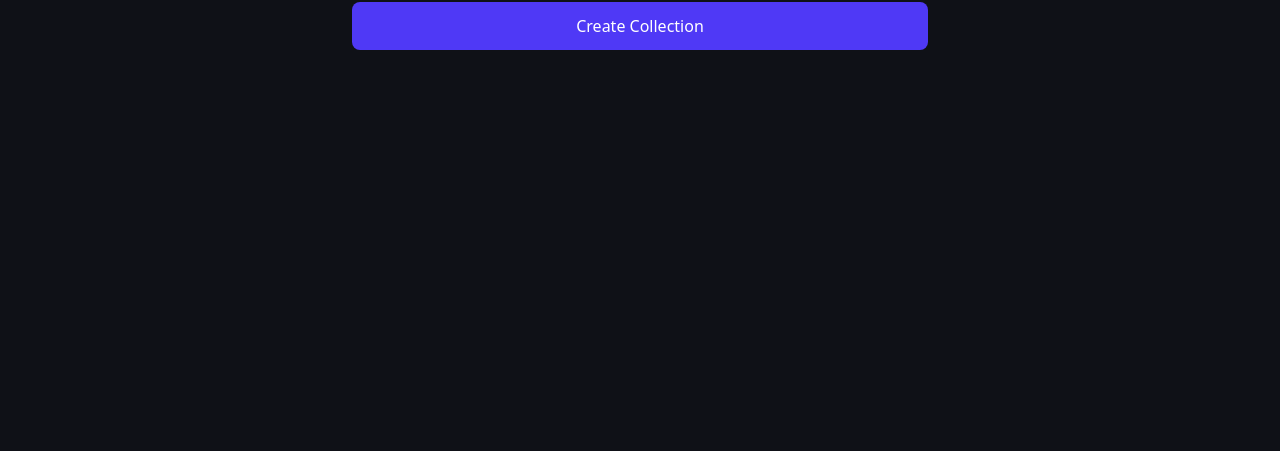
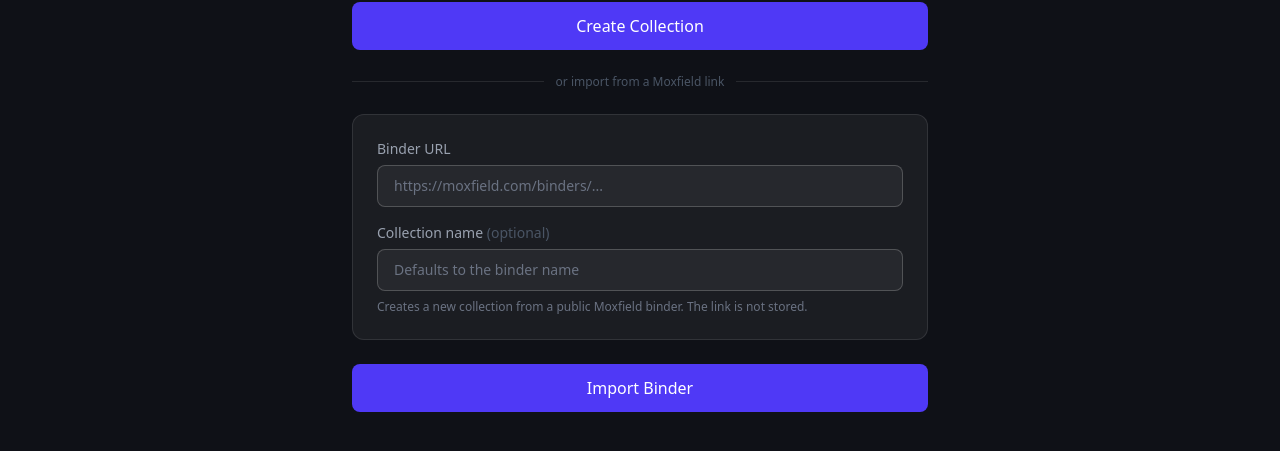
Before and after one commit to marioweid/mtg_helper, a Next.js app in the folder frontend/: page /collections/new in a window 1280 px wide. Shown: the part 343-794 px from the top of the page. Built offline with nearby package versions, Linux system fonts and the light colour scheme; no server answers.

Commit message:
feat: Moxfield link import UI for collections

```diff
--- a/frontend/app/collections/[id]/import/page.tsx
+++ b/frontend/app/collections/[id]/import/page.tsx
@@ -8,6 +8,12 @@ import { apiClient, ApiError } from "@/lib/api";
 import type { CollectionImportFormat, CollectionImportResponse } from "@/lib/types";
 
 type Mode = "merge" | "replace";
+type Source = "csv" | "link";
+
+const SOURCE_COPY: Record<Source, { label: string; hint: string }> = {
+  csv: { label: "CSV", hint: "Upload or paste a Moxfield / ManaBox export." },
+  link: { label: "Moxfield link", hint: "Paste a public binder URL." },
+};
 
 const FORMAT_COPY: Record<
   CollectionImportFormat,
@@ -29,7 +35,9 @@ const FORMAT_COPY: Record<
 
 export default function ImportCollectionPage({ params }: { params: Promise<{ id: string }> }) {
   const { id } = use(params);
+  const [source, setSource] = useState<Source>("csv");
   const [csv, setCsv] = useState("");
+  const [url, setUrl] = useState("");
   const [mode, setMode] = useState<Mode>("merge");
   const [format, setFormat] = useState<CollectionImportFormat>("moxfield");
   const [submitting, setSubmitting] = useState(false);
@@ -46,15 +54,22 @@ export default function ImportCollectionPage({ params }: { params: Promise<{ id:
 
   async function handleSubmit(e: React.FormEvent) {
     e.preventDefault();
-    if (!csv.trim()) {
+    if (source === "csv" && !csv.trim()) {
       setError("Paste or upload a CSV first.");
+      return;
+    }
+    if (source === "link" && !url.trim()) {
+      setError("Paste a Moxfield binder link first.");
       return;
     }
     setSubmitting(true);
     setError(null);
     setResult(null);
     try {
-      const res = await apiClient.importCollectionCsv(id, { csv, mode, format });
+      const res =
+        source === "csv"
+          ? await apiClient.importCollectionCsv(id, { csv, mode, format })
+          : await apiClient.importCollectionUrl(id, { url: url.trim(), mode });
       setResult(res);
     } catch (err) {
       if (err instanceof ApiError && err.code === "PARSE_ERROR") {
@@ -110,6 +125,7 @@ export default function ImportCollectionPage({ params }: { params: Promise<{ id:
             onClick={() => {
               setResult(null);
               setCsv("");
+              setUrl("");
             }}
             className="rounded-lg border border-white/20 bg-white/5 px-5 py-2.5 text-sm font-medium text-gray-300 hover:bg-white/10 transition-colors"
           >
@@ -129,11 +145,55 @@ export default function ImportCollectionPage({ params }: { params: Promise<{ id:
         ← Collection
       </Link>
       <PageHeader
-        title="Import CSV"
-        subtitle="Paste your collection export or upload a file. Merge adds to what's already here; replace wipes first."
+        title="Import cards"
+        subtitle="Import from a CSV export or a public Moxfield binder link. Merge adds to what's already here; replace wipes first."
       />
 
       <form onSubmit={handleSubmit} className="flex flex-col gap-6">
+        <section className="rounded-xl border border-white/10 bg-white/5 p-6">
+          <h2 className="mb-3 font-semibold text-white">Source</h2>
+          <div className="grid grid-cols-2 gap-2">
+            {(Object.keys(SOURCE_COPY) as Source[]).map((option) => (
+              <button
+                key={option}
+                type="button"
+                aria-pressed={source === option}
+                onClick={() => {
+                  setSource(option);
+                  setError(null);
+                }}
+                className={`rounded-lg border px-3 py-3 text-left text-sm transition-colors ${
+                  source === option
+                    ? "border-indigo-500 bg-indigo-900/40 text-indigo-300"
+                    : "border-white/10 bg-white/5 text-gray-400 hover:border-white/20"
+                }`}
+              >
+                <p className="font-medium">{SOURCE_COPY[option].label}</p>
+                <p className="mt-0.5 text-xs text-gray-500">{SOURCE_COPY[option].hint}</p>
+              </button>
+            ))}
+          </div>
+        </section>
+
+        {source === "link" && (
+          <section className="rounded-xl border border-white/10 bg-white/5 p-6">
+            <h2 className="mb-1 font-semibold text-white">Moxfield binder link</h2>
+            <p className="mb-4 text-xs text-gray-500">
+              Public binders only. The link is not stored — re-import later to refresh.
+            </p>
+            <input
+              type="url"
+              value={url}
+              onChange={(e) => setUrl(e.target.value)}
+              placeholder="https://moxfield.com/binders/..."
+              spellCheck={false}
+              className="w-full rounded-lg border border-white/20 bg-black/20 px-4 py-3 text-sm text-white placeholder-gray-600 focus:border-indigo-500 focus:outline-none focus:ring-1 focus:ring-indigo-500"
+            />
+          </section>
+        )}
+
+        {source === "csv" && (
+          <>
         <section className="rounded-xl border border-white/10 bg-white/5 p-6">
           <h2 className="mb-3 font-semibold text-white">CSV Format</h2>
           <div className="grid grid-cols-2 gap-2">
@@ -187,6 +247,8 @@ export default function ImportCollectionPage({ params }: { params: Promise<{ id:
             className="w-full rounded-lg border border-white/20 bg-black/20 px-4 py-3 text-sm text-white placeholder-gray-600 focus:border-indigo-500 focus:outline-none focus:ring-1 focus:ring-indigo-500 resize-y font-mono"
           />
         </section>
+          </>
+        )}
 
         <section className="rounded-xl border border-white/10 bg-white/5 p-6">
           <h2 className="mb-3 font-semibold text-white">Import Mode</h2>
--- a/frontend/app/collections/new/page.tsx
+++ b/frontend/app/collections/new/page.tsx
@@ -11,6 +11,10 @@ export default function NewCollectionPage() {
   const [name, setName] = useState("");
   const [submitting, setSubmitting] = useState(false);
   const [error, setError] = useState<string | null>(null);
+  const [linkUrl, setLinkUrl] = useState("");
+  const [linkName, setLinkName] = useState("");
+  const [linkSubmitting, setLinkSubmitting] = useState(false);
+  const [linkError, setLinkError] = useState<string | null>(null);
 
   async function handleSubmit(e: React.FormEvent) {
     e.preventDefault();
@@ -30,6 +34,30 @@ export default function NewCollectionPage() {
         setError(err instanceof Error ? err.message : "Failed to create collection.");
       }
       setSubmitting(false);
+    }
+  }
+
+  async function handleLinkSubmit(e: React.FormEvent) {
+    e.preventDefault();
+    if (!linkUrl.trim()) {
+      setLinkError("Paste a Moxfield binder link first.");
+      return;
+    }
+    setLinkSubmitting(true);
+    setLinkError(null);
+    try {
+      const result = await apiClient.createCollectionFromUrl({
+        url: linkUrl.trim(),
+        ...(linkName.trim() ? { name: linkName.trim() } : {}),
+      });
+      router.push(`/collections/${result.collection.id}`);
+    } catch (err) {
+      if (err instanceof ApiError && err.code === "DUPLICATE_COLLECTION") {
+        setLinkError("You already have a collection with the binder's name — pick another.");
+      } else {
+        setLinkError(err instanceof Error ? err.message : "Import failed.");
+      }
+      setLinkSubmitting(false);
     }
   }
 
@@ -73,6 +101,57 @@ export default function NewCollectionPage() {
           {submitting ? "Creating..." : "Create Collection"}
         </button>
       </form>
+
+      <div className="my-6 flex items-center gap-3 text-xs text-gray-600">
+        <div className="h-px flex-1 bg-white/10" />
+        <span>or import from a Moxfield link</span>
+        <div className="h-px flex-1 bg-white/10" />
+      </div>
+
+      <form onSubmit={handleLinkSubmit} className="flex flex-col gap-6">
+        <section className="rounded-xl border border-white/10 bg-white/5 p-6">
+          <label className="mb-1.5 block text-sm text-gray-400" htmlFor="binder-url">
+            Binder URL
+          </label>
+          <input
+            id="binder-url"
+            type="url"
+            value={linkUrl}
+            onChange={(e) => setLinkUrl(e.target.value)}
+            placeholder="https://moxfield.com/binders/..."
+            spellCheck={false}
+            className="w-full rounded-lg border border-white/20 bg-white/5 px-4 py-2.5 text-sm text-white placeholder-gray-500 focus:border-indigo-500 focus:outline-none focus:ring-1 focus:ring-indigo-500"
+          />
+          <label className="mb-1.5 mt-4 block text-sm text-gray-400" htmlFor="binder-name">
+            Collection name <span className="text-gray-600">(optional)</span>
+          </label>
+          <input
+            id="binder-name"
+            type="text"
+            value={linkName}
+            onChange={(e) => setLinkName(e.target.value)}
+            placeholder="Defaults to the binder name"
+            className="w-full rounded-lg border border-white/20 bg-white/5 px-4 py-2.5 text-sm text-white placeholder-gray-500 focus:border-indigo-500 focus:outline-none focus:ring-1 focus:ring-indigo-500"
+          />
+          <p className="mt-2 text-xs text-gray-500">
+            Creates a new collection from a public Moxfield binder. The link is not stored.
+          </p>
+        </section>
+
+        {linkError && (
+          <p className="rounded-lg border border-red-500/30 bg-red-900/20 px-4 py-3 text-sm text-red-400">
+            {linkError}
+          </p>
+        )}
+
+        <button
+          type="submit"
+          disabled={linkSubmitting}
+          className="rounded-lg bg-indigo-600 px-6 py-3 font-medium text-white hover:bg-indigo-500 transition-colors disabled:opacity-50 disabled:cursor-not-allowed"
+        >
+          {linkSubmitting ? "Importing..." : "Import Binder"}
+        </button>
+      </form>
     </div>
   );
 }
--- a/frontend/lib/api.ts
+++ b/frontend/lib/api.ts
@@ -13,10 +13,13 @@ import type {
   CollectionCardItem,
   CollectionCardUpdate,
   CollectionCreate,
+  CollectionFromUrlRequest,
+  CollectionFromUrlResponse,
   CollectionImportRequest,
   CollectionImportResponse,
   CollectionResponse,
   CollectionUpdate,
+  CollectionUrlImportRequest,
   ComparisonKind,
   DeckCardAdd,
   DeckCompareResponse,
@@ -610,6 +613,18 @@ export const apiClient = {
       body: JSON.stringify(body),
     }),
 
+  importCollectionUrl: (id: string, body: CollectionUrlImportRequest) =>
+    request<CollectionImportResponse>(`/collections/${id}/import-url`, {
+      method: "POST",
+      body: JSON.stringify(body),
+    }),
+
+  createCollectionFromUrl: (body: CollectionFromUrlRequest) =>
+    request<CollectionFromUrlResponse>(`/me/collections/import-url`, {
+      method: "POST",
+      body: JSON.stringify(body),
+    }),
+
   exportCollectionCsv: (id: string): Promise<string> =>
     fetch(`${CLIENT_BASE}/collections/${id}/export`).then((res) => {
       if (!res.ok) throw new ApiError("EXPORT_FAILED", "Export failed");
```
Also changed, not shown: frontend/lib/types.ts (+15 -0 lines).
